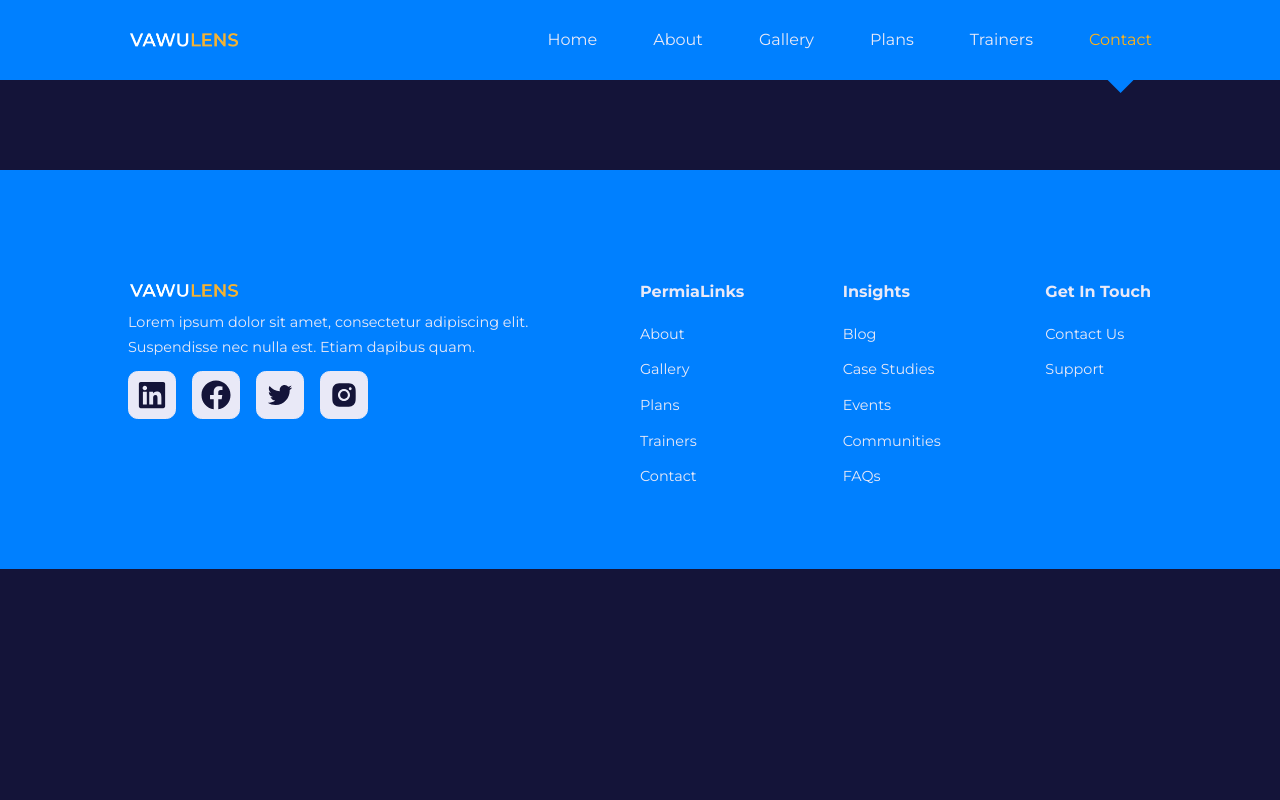
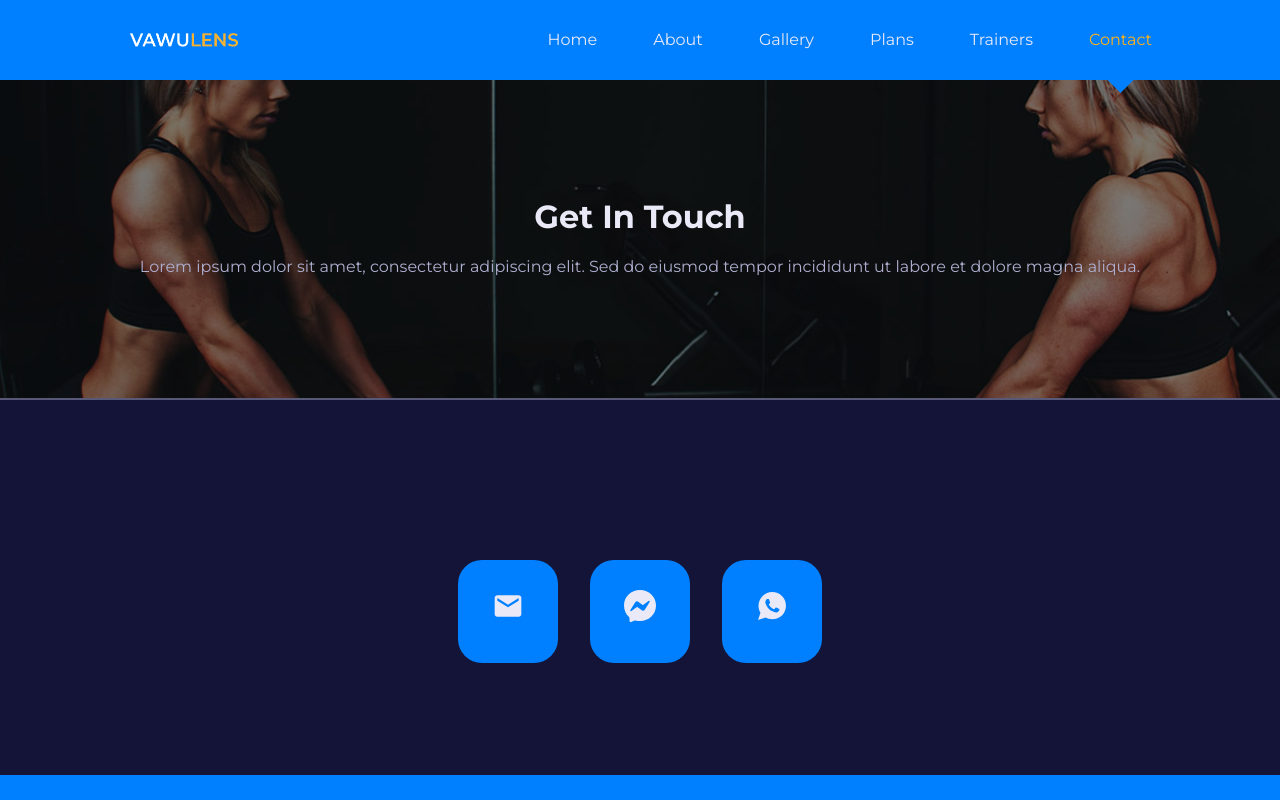
Before and after one commit to mmagba/gym-website, a React (Create React App) app: page /contact in a window 1280 px wide. Shown: the top 800 px of the page. Built offline with nearby package versions, Linux system fonts and the light colour scheme.

Commit message:
Add 'contact' page

```diff
--- a/src/pages/contact/Contact.css
+++ b/src/pages/contact/Contact.css
@@ -0,0 +1,58 @@
+/*.contact__container {
+    display: flex;
+    gap: 3rem;
+    width: fit-content;
+    align-items: center;
+    justify-content: center;
+}
+
+.contact__container a {
+    background-color: var(--color-primary);
+    font-size: 2rem;
+    width: 5rem;
+    height: 5rem;
+    padding: 1.5rem;
+
+    border-radius: 1.5rem;
+    transition: var(--transition);
+    border: 2px solid transparent;
+}
+
+
+.contact__container a:hover {
+    background: transparent;
+    border: 2px solid var(--color-gray-100);
+}
+
+
+* {
+    border: solid red 1px;
+}*/
+
+
+.contact__container {
+    display: flex;
+    gap: 2rem;
+    width: fit-content;
+}
+
+.contact__container a {
+    background-color: var(--color-primary);
+    font-size: 2rem;
+    border: 2px solid transparent;
+    transition: var(--transition);
+    padding: 1.4rem 2rem;
+    border-radius: 1.5rem;
+}
+
+.contact__container a:hover {
+    background: transparent;
+    border: 2px solid var(--color-gray-100);
+}
+
+
+@media screen and (max-width:600px) {
+    .contact__container{
+        flex-direction: column;
+    }
+}
--- a/src/pages/contact/Contact.js
+++ b/src/pages/contact/Contact.js
@@ -1,7 +1,26 @@
+import Header from '../../components/Header';
+import HeaderImage from '../../images/header_bg_2.jpg';
+import { MdEmail } from 'react-icons/md';
+import { BsMessenger } from 'react-icons/bs';
+import { IoLogoWhatsapp } from 'react-icons/io';
+
 import './Contact.css'
 
 const Contact = () => {
- return <h1>Contact Page</h1>
+    return <>
+        <Header title='Get In Touch' image={HeaderImage} content='Lorem ipsum dolor sit amet, consectetur adipiscing elit. Sed do eiusmod tempor incididunt ut labore et dolore magna aliqua.' />
+        <section className='container contact__container'>
+            <a href='https://google.com' target='_blank' rel='noreferrer noopener'>
+                <MdEmail />
+            </a>
+            <a href='https://google.com' target='_blank' rel='noreferrer noopener'>
+                <BsMessenger />
+            </a>
+            <a href='https://google.com' target='_blank' rel='noreferrer noopener'>
+                <IoLogoWhatsapp />
+            </a>
+        </section>
+    </>
 };
 
 export default Contact;
```
Also changed, not shown: src/images/about1.jpg.
